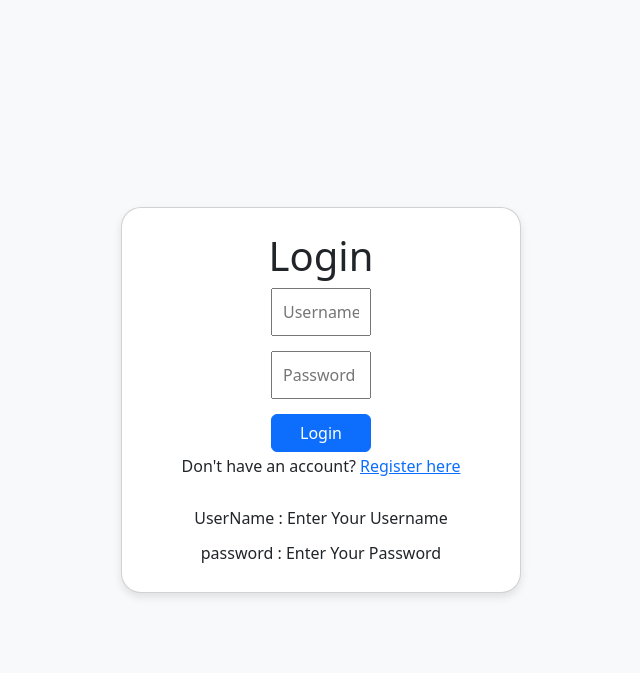
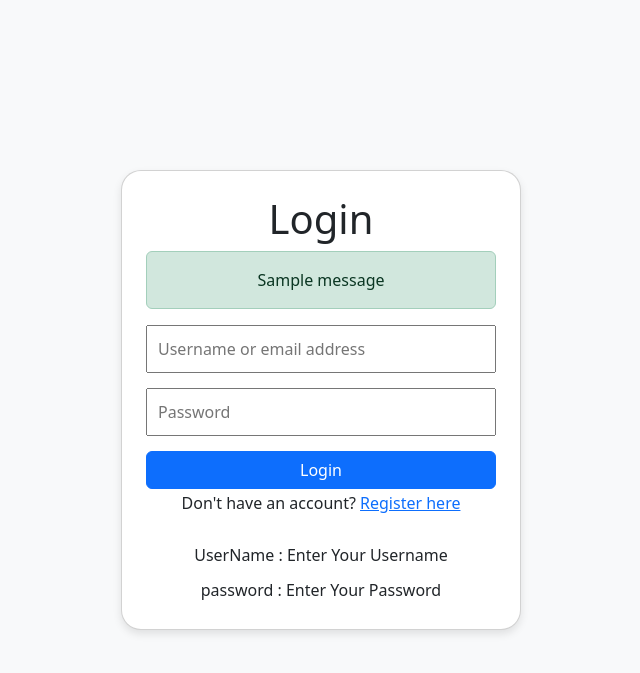
Before and after one commit to balajiinfo8/task_manager_django, a Django app: page /login/ in a window 1280 px wide. Shown: the top 673 px of the page, without its empty margins (319-959 px from the left). Run offline with Django 5.2, Linux system fonts and the light colour scheme; one stand-in notice (Sample message) is shown; parts of the project's set-up code (start-up, migrations or seed data) failed here and were passed over.

Commit message:
Fix login error message and styling

```diff
--- a/todo/templates/todo/login.html
+++ b/todo/templates/todo/login.html
@@ -25,10 +25,11 @@
 
         }
         input,  button {
-            width: 100px;
+            width: 100%;
             margin-bottom: 15px;
             padding: 10px;
             font-size: 16px;
+            box-sizing : border-box;
         }
         .notes  h1 {
             /* made visible when it in mobile format  */
@@ -58,13 +59,18 @@
         <h1>Login</h1>
 
         <!-- show error if wrong  -->
-        {% if form.errors %}
-            <p style="color: alert alert-danger">user name and password wrong</p>
+       {% if messages %}
+            {% for message in messages %}
+                <div class="alert {% if message.tags == 'error' %}alert-danger{% elif message.tags == 'success' %}alert-success{% elif message.tags == 'info' %}alert-info{% else %}alert-warning{% endif %}"
+                     role="alert">
+                    {{ message }}
+                </div>
+            {% endfor %}
         {% endif %}
 
         <form method="POST" style="height: 150px;">
             {% csrf_token %}
-            <input type="text" name="username" placeholder="Username" required><br>
+            <input type="text" name="username" placeholder="Username or email address" required><br>
             <input type="password" name="password" placeholder="Password" required><br>
             <button type="submit" class="btn btn-primary">Login</button>
         </form>
--- a/todo/views.py
+++ b/todo/views.py
@@ -3,10 +3,9 @@ from django.shortcuts import render, redirect, get_object_or_404
 from django.contrib import messages
 from django.contrib.auth import authenticate, login, logout
 from django.contrib.auth.decorators import login_required
-from django.contrib.auth.forms import UserCreationForm
 from django.views.decorators.http import require_POST
-
-from .forms import TodoForm
+from django.contrib.auth import get_user_model
+from .forms import TodoForm , RegistrationForm
 from .models import Todo
 
 
@@ -15,20 +14,31 @@ def login_view(request):
         return redirect("todo")
 
     if request.method == "POST":
-        username = request.POST.get("username")
-        password = request.POST.get("password")
+        identifier = request.POST.get("username","").strip()
+        password = request.POST.get("password","")
+
+        User = get_user_model()
+
+        account = User.objects.filter(
+            email__iexact=identifier
+        ).first()
+
+        username = account.username if account else identifier
 
         user = authenticate(
             request,
-            username=username,
-            password=password,
+            username = username,
+            password =  password,
         )
 
         if user is not None:
-            login(request, user)
+            login(request,user)
             return redirect("todo")
+        messages.error(
+            request,
+            "Invalid username/email or password."
+        )
 
-        messages.error(request, "Invalid username or password.")
 
     return render(request, "todo/login.html")
 
@@ -37,7 +47,7 @@ def register(request):
     if request.user.is_authenticated:
         return redirect("todo")
 
-    form = UserCreationForm(request.POST or None)
+    form = RegistrationForm(request.POST or None)
 
     if request.method == "POST" and form.is_valid():
         form.save()
```
